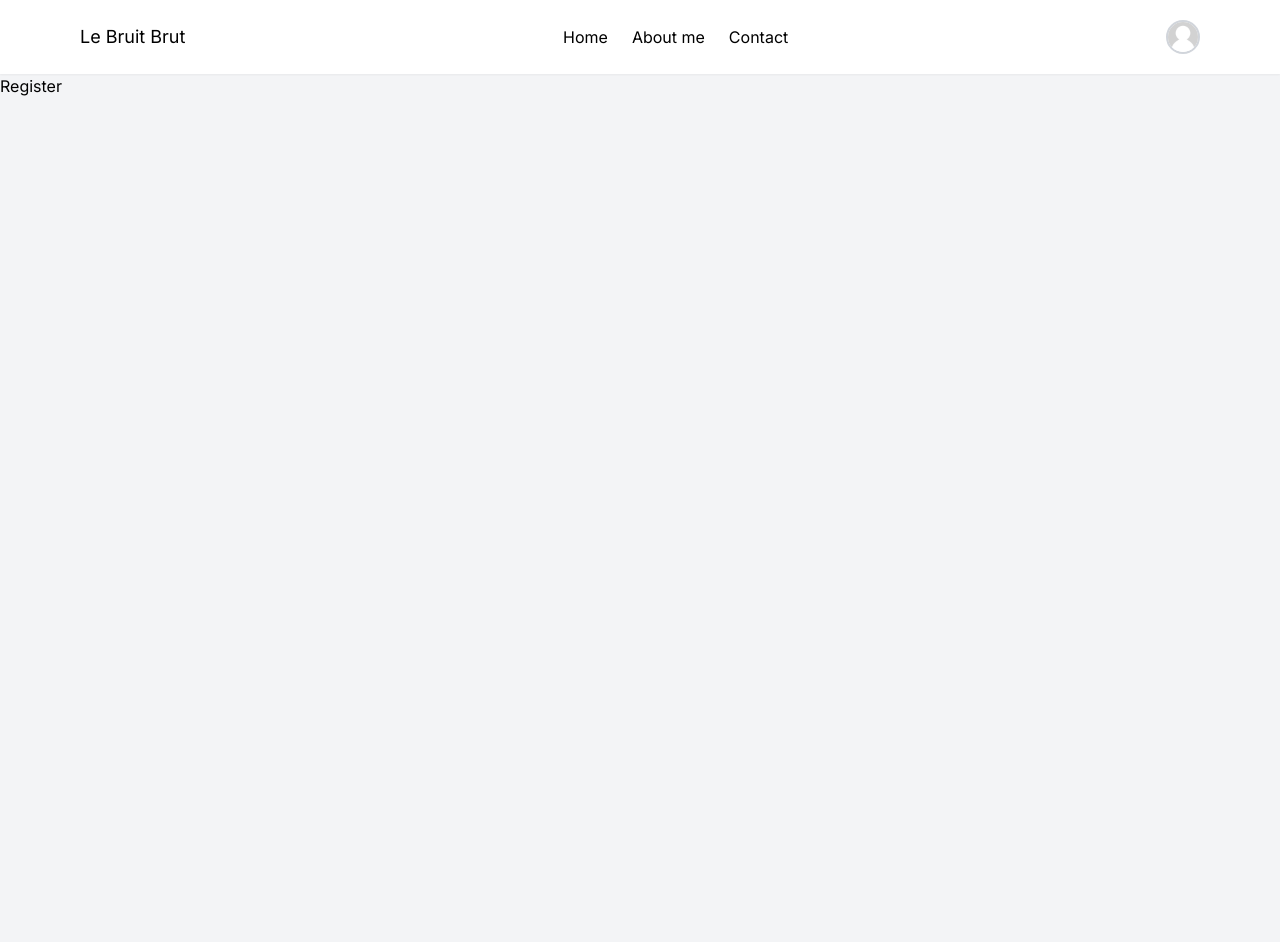
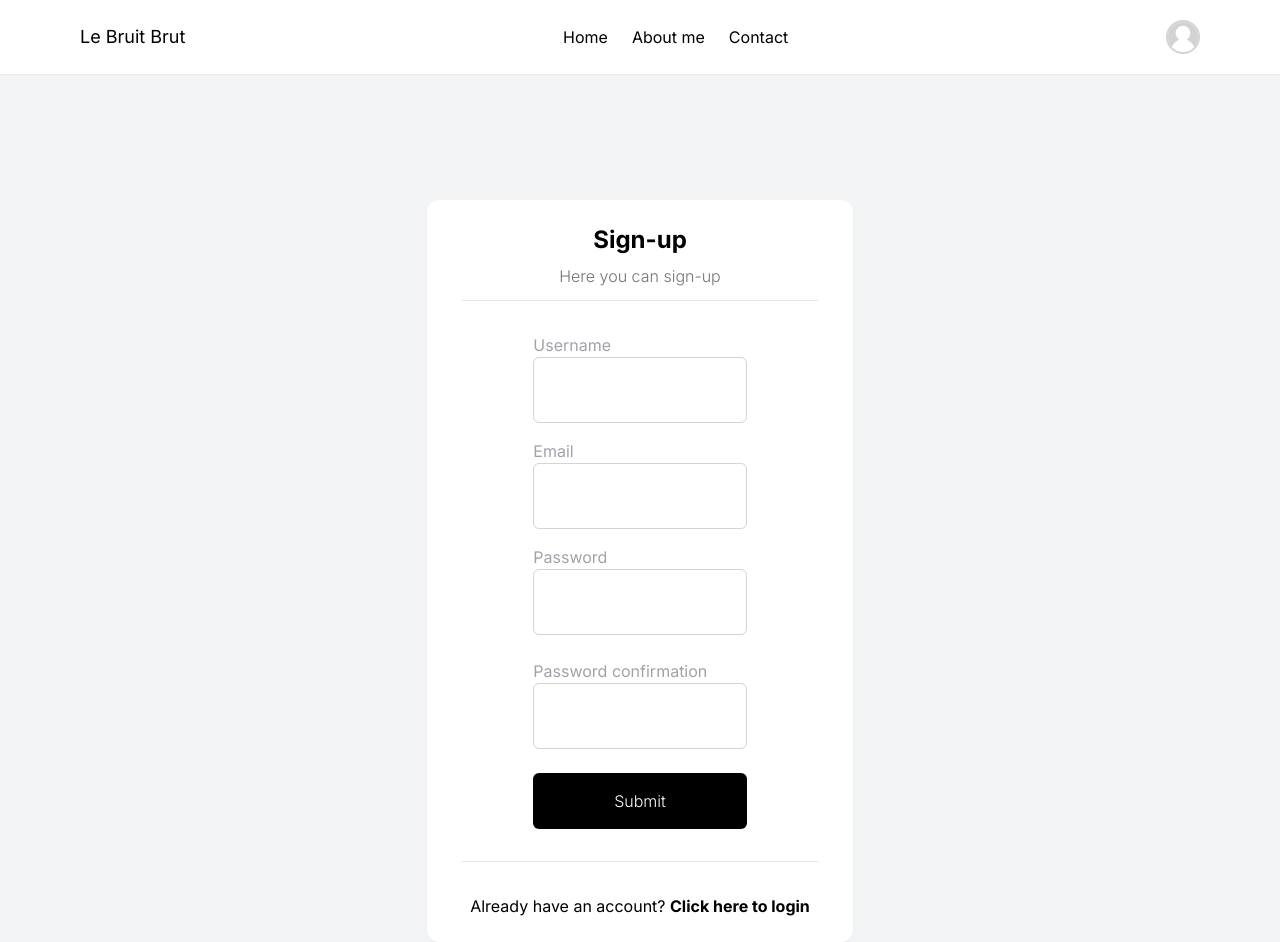
Before and after one commit to punpom/lebruitbrut-app, a Next.js app: page /register in a window 1280 px wide. Before the commit the page ends 800 px from the top, so only its background shows below. Built offline with nearby package versions, Linux system fonts and the light colour scheme.

Commit message:
:sparkles: register page

```diff
--- a/app/register/page.tsx
+++ b/app/register/page.tsx
@@ -1,8 +1,56 @@
+'use client';
+
+import { useRouter } from "next/navigation";
+import Box from "../components/Box";
+import Button from "../components/Button";
+import Heading from "../components/Heading";
+import Input from "../components/inputs/Input";
+
+import {
+    FieldValues,
+    SubmitHandler,
+    useForm
+} from 'react-hook-form';
+
 const RegisterPage = () => {
+
+    const router = useRouter()
+
+    const {
+        register,
+        handleSubmit,
+        formState: {
+            errors,
+        }
+    } = useForm<FieldValues>({
+        defaultValues: {
+            email: '',
+            password: ''
+        }
+    })
+
     return (
-    <>
-    Register
-    </> );
+            <Box>
+                <div className="flex flex-col gap-4 py-4">
+                    <Heading title="Sign-up" subtitle="Here you can sign-up" center/>
+                    <div className="w-1/2 relative m-auto py-4 ">
+                    <Input id="username" label="Username" register={register} errors={errors}/>
+                    <div className="m-4"/>
+                    <Input id="email" label="Email" register={register} errors={errors}/>
+                    <div className="m-4"/>
+                    <Input id="password" label="Password" register={register} errors={errors}/>
+                    <div className="m-6"/>
+                    <Input id="password" label="Password confirmation" register={register} errors={errors}/>
+                    <div className="m-6"/>
+                    <Button label="Submit" onClick={() => {}}/>
+                </div>
+                <div>
+                    <hr className="w-5/6 m-auto py-4"/>
+                    <p className="text-center">Already have an account? <b className="cursor-pointer" onClick={() => router.push('/login')}>Click here to login</b></p>
+                </div>
+            </div>
+        </Box>
+    );
 }
 
 export default RegisterPage;
```
